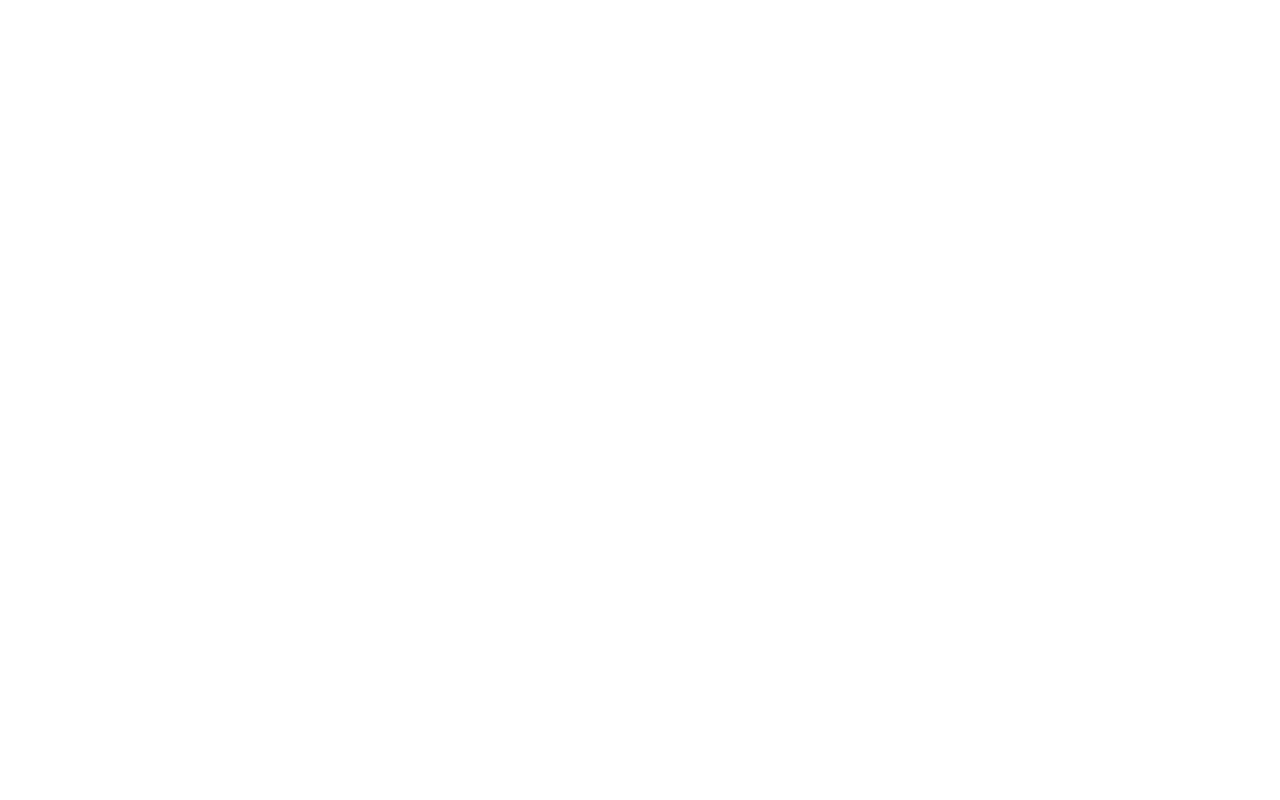
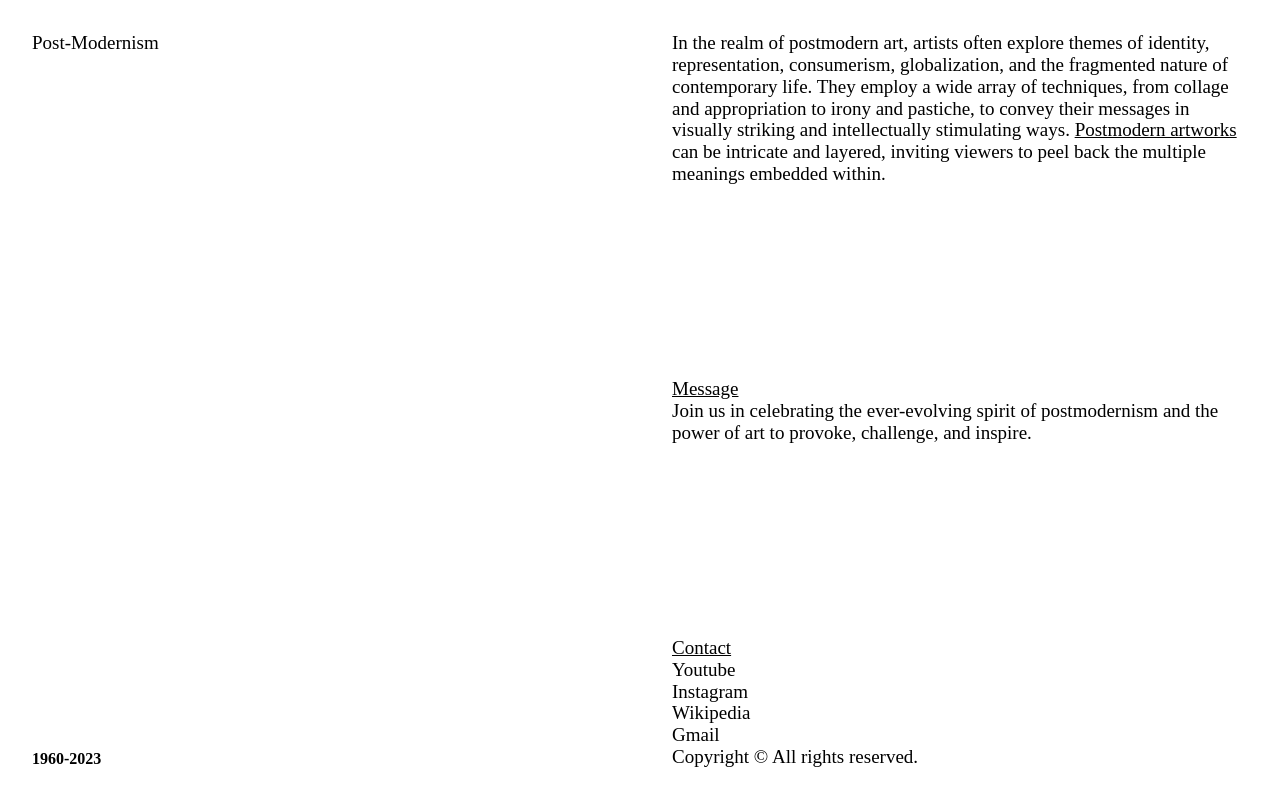
Before and after one commit to jakdab/canvas-brush-stroke, a plain HTML site: page index.html in a window 1280 px wide. Drawn offline with Linux system fonts and the light colour scheme; a web font is replaced by a local one.

Commit message:
Basic Content & Canvas Script

```diff
--- a/index.html
+++ b/index.html
@@ -1,5 +1,109 @@
 <!DOCTYPE html>
 <html>
-  <head></head>
-  <body></body>
+  <head>
+    <meta charset="UTF-8" />
+    <title>Canvas Brush Stroke</title>
+    <link rel="stylesheet" href="styles.css" />
+    <!-- <script src="canvasScript.js"></script> -->
+  </head>
+  <body>
+    <div class="container">
+      <div class="col">
+        <p>Post-Modernism</p>
+        <h4>1960-2023</h4>
+      </div>
+      <div class="col">
+        <div>
+          <p>
+            In the realm of postmodern art, artists often explore themes of
+            identity, representation, consumerism, globalization, and the
+            fragmented nature of contemporary life. They employ a wide array of
+            techniques, from collage and appropriation to irony and pastiche, to
+            convey their messages in visually striking and intellectually
+            stimulating ways.
+            <u>Postmodern artworks</u>
+            can be intricate and layered, inviting viewers to peel back the
+            multiple meanings embedded within.
+          </p>
+        </div>
+        <br />
+        <br />
+        <div>
+          <p><u>Message</u></p>
+          <p>
+            Join us in celebrating the ever-evolving spirit of postmodernism and
+            the power of art to provoke, challenge, and inspire.
+          </p>
+        </div>
+        <br />
+        <br />
+        <div>
+          <div>
+            <p><u>Contact</u></p>
+            <p>Youtube</p>
+            <p>Instagram</p>
+            <p>Wikipedia</p>
+            <p>Gmail</p>
+          </div>
+          <div>
+            <p>Copyright &copy; All rights reserved.</p>
+          </div>
+        </div>
+      </div>
+    </div>
+    <canvas id="draw"></canvas>
+    <script>
+      const canvas = document.querySelector("canvas");
+      const ctx = canvas.getContext("2d");
+
+      canvas.width = window.innerWidth;
+      canvas.height = window.innerHeight;
+
+      ctx.StrokeStyle = "#BADA55";
+      ctx.lineJoin = "round";
+      ctx.lineCap = "round";
+      ctx.lineWidth = 200;
+
+      let isDrawing = false;
+      let lastX = 0;
+      let lastY = 0;
+      let hue = 0;
+      let directions = true;
+
+      function draw(e) {
+        if (!isDrawing) return;
+        ctx.strokeStyle = `hsl(${hue}, 100%, 50%)`;
+        ctx.beginPath();
+        ctx.moveTo(lastX, lastY);
+        ctx.lineTo(e.offsetX, e.offsetY);
+        ctx.stroke();
+        [lastX, lastY] = [e.offsetX, e.offsetY];
+
+        hue++;
+        if (hue >= 360) {
+          hue = 0;
+        }
+      }
+
+      function clearCanvas() {
+        ctx.clearRect(0, 0, canvas.width, canvas.height);
+      }
+
+      canvas.addEventListener("mousemove", (e) => {
+        isDrawing = true;
+        [lastX, lastY] = [e.offsetX, e.offsetY];
+      });
+
+      canvas.addEventListener("mousemove", draw);
+      canvas.addEventListener("mousedown", () => {
+        isDrawing = false;
+        clearCanvas();
+      });
+
+      canvas.addEventListener("mouseout", () => {
+        isDrawing = false;
+        clearCanvas();
+      });
+    </script>
+  </body>
 </html>
--- /dev/null
+++ b/styles.css
@@ -0,0 +1,50 @@
+* {
+  margin: 0;
+  padding: 0;
+  box-sizing: border-box;
+}
+
+@font-face {
+  font-family: "Neue Montreal";
+  src: url(PPNeueMontreal-Medium.otf);
+}
+
+html,
+body {
+  width: 100vw;
+  height: 100vh;
+  overflow: hidden;
+  font-family: "Neue Montreal";
+}
+
+canvas {
+  position: absolute;
+  top: 0;
+  left: 0;
+  width: 100vw;
+  height: 100vh;
+}
+
+.container {
+  position: relative;
+  z-index: 1;
+  pointer-events: none;
+  width: 100%;
+  height: 100%;
+  display: flex;
+}
+
+p {
+  pointer-events: none;
+  font-weight: 500;
+  font-size: 19px;
+  line-height: 1.15;
+}
+
+.col {
+  width: 50%;
+  padding: 2em;
+  display: flex;
+  flex-direction: column;
+  justify-content: space-between;
+}
```
Also changed, not shown: canvasScript.js (added, +51 -0 lines).
